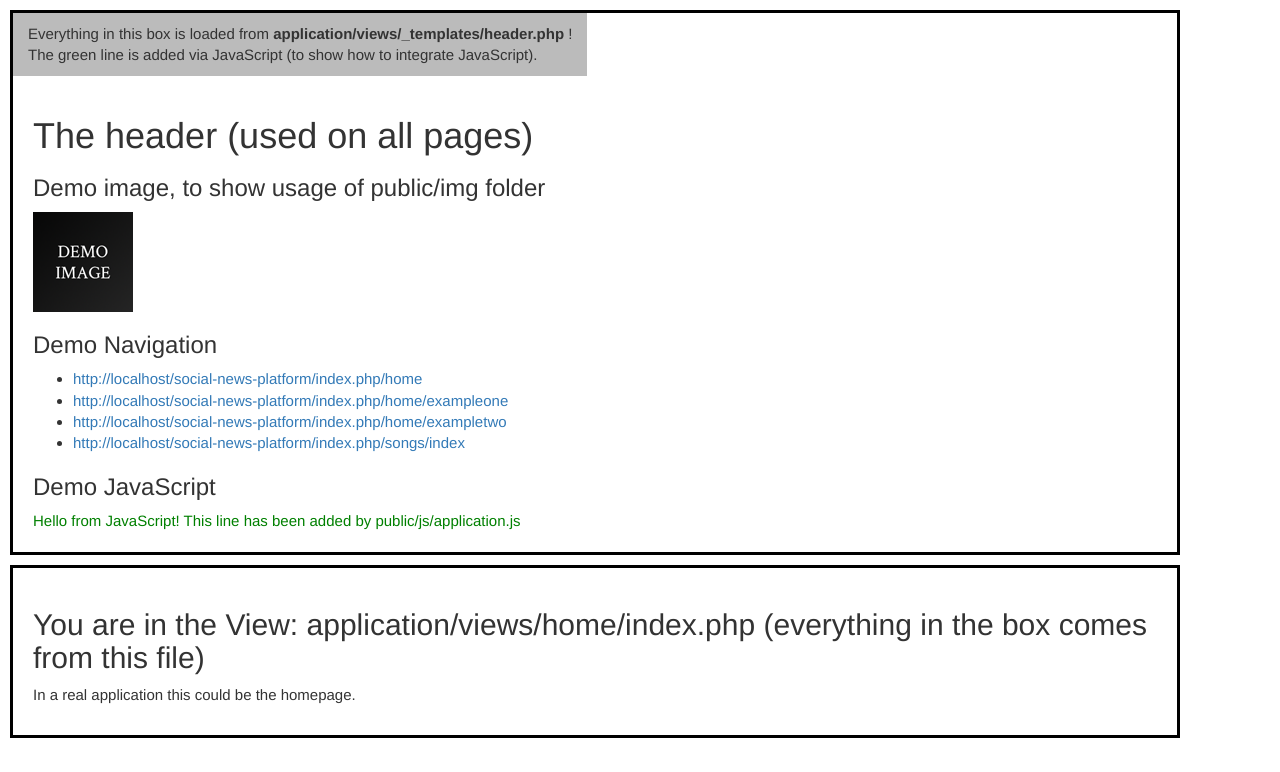
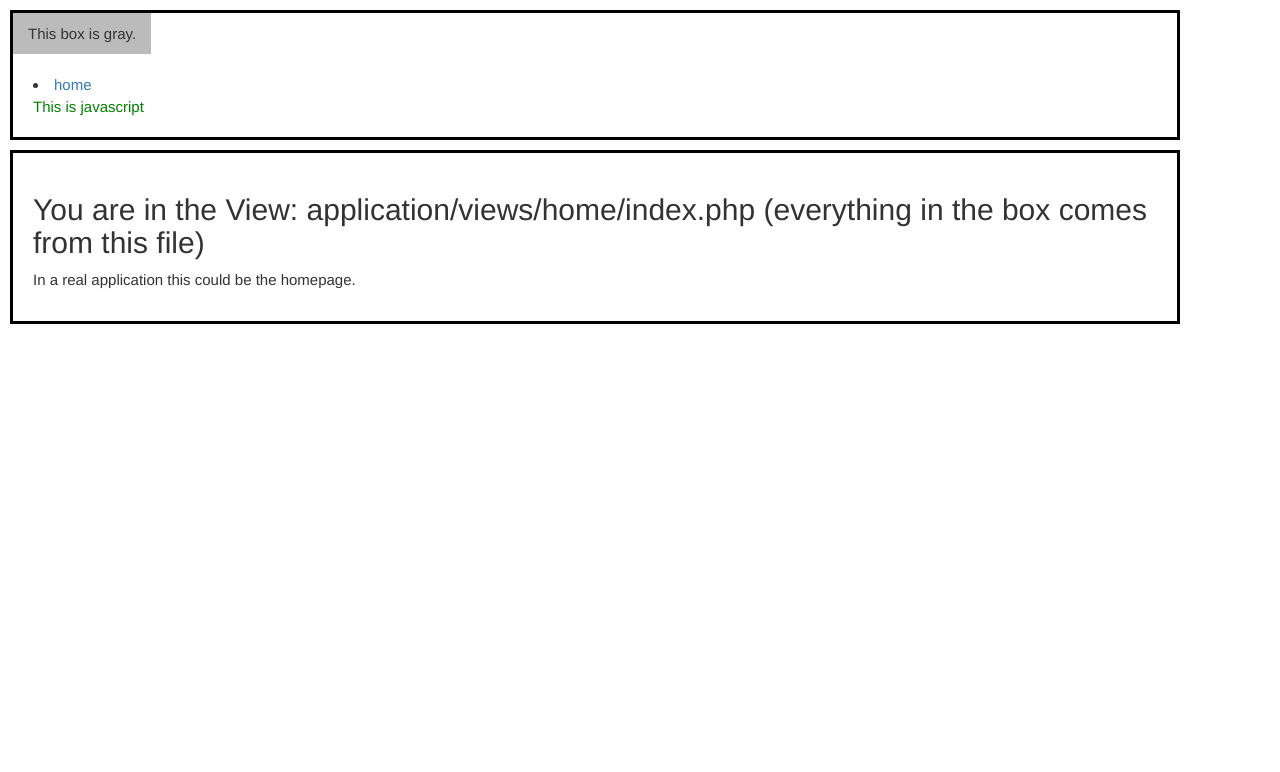
Before and after one commit to cs2102jan2015-12/social-news-platform, a PHP site: page / in a window 1280 px wide. Shown: the top 772 px of the page. Run offline with PHP 8.4, Linux system fonts and the light colour scheme; some libraries are stand-ins or nearby versions.

Commit message:
Made header more convenient and added post controller

```diff
--- a/application/views/_templates/header.php
+++ b/application/views/_templates/header.php
@@ -12,7 +12,7 @@ if (!$this) {
 <html lang="en">
 <head>
     <meta charset="utf-8">
-    <title>PHP MVC skeleton</title>
+    <title>Not Reddit</title>
     <meta name="description" content="">
     <meta name="viewport" content="width=device-width, initial-scale=1.0">
 
@@ -29,30 +29,30 @@ if (!$this) {
     <div class="container">
         <!-- Info -->
         <div class="where-are-we-box">
-            Everything in this box is loaded from <strong>application/views/_templates/header.php</strong> !
-            <br>
-            The green line is added via JavaScript (to show how to integrate JavaScript).
+            This box is gray.
         </div>
-        <h1>The header (used on all pages)</h1>
+
+        <!--<h1>The header (used on all pages)</h1>
         <!-- demo image -->
-        <h3>Demo image, to show usage of public/img folder</h3>
+        <!--<h3>Demo image, to show usage of public/img folder</h3>
         <div>
             <img src="<?php echo URL; ?>public/img/demo-image.png" alt="Demo image">
         </div>
         <!-- navigation -->
-        <h3>Demo Navigation</h3>
+        <!--<h3>Demo Navigation</h3>
         <div class="navigation">
             <ul>
                 <!-- same like "home" or "home/index" -->
-                <li><a href="<?php echo URL_WITH_INDEX_FILE; ?>"><?php echo URL_WITH_INDEX_FILE; ?>home</a></li>
-                <li><a href="<?php echo URL_WITH_INDEX_FILE; ?>home/exampleone"><?php echo URL_WITH_INDEX_FILE; ?>home/exampleone</a></li>
-                <li><a href="<?php echo URL_WITH_INDEX_FILE; ?>home/exampletwo"><?php echo URL_WITH_INDEX_FILE; ?>home/exampletwo</a></li>
+                <li><a href="<?php echo URL_WITH_INDEX_FILE; ?>">home</a></li>
+                <!--<li><a href="<?php echo URL_WITH_INDEX_FILE; ?>home/exampleone"><?php echo URL_WITH_INDEX_FILE; ?>home/exampleone</a></li>
+
                 <!-- "songs" and "songs/index" are the same -->
-                <li><a href="<?php echo URL_WITH_INDEX_FILE; ?>songs/"><?php echo URL_WITH_INDEX_FILE; ?>songs/index</a></li>
+                <!--<li><a href="<?php echo URL_WITH_INDEX_FILE; ?>songs/"><?php echo URL_WITH_INDEX_FILE; ?>songs/index</a></li>
             </ul>
         </div>
+
         <!-- simple div for javascript output, just to show how to integrate js into this MVC construct -->
-        <h3>Demo JavaScript</h3>
+        <!--<h3>Demo JavaScript</h3>-->
         <div id="javascript-header-demo-box">
         </div>
     </div>
--- a/public/js/application.js
+++ b/public/js/application.js
@@ -9,7 +9,7 @@ $(function() {
     	demoHeaderBox = $('#javascript-header-demo-box');
     	demoHeaderBox
     		.hide()
-    		.text('Hello from JavaScript! This line has been added by public/js/application.js')
+    		.text('This is javascript')
     		.css('color', 'green')
     		.fadeIn('slow');
     }
```
Also changed, not shown: application/controllers/post.php (+51 -0 lines), application/models/post.php (+43 -5 lines), application/models/comment.php (added), application/views/post/comment.php (added), application/views/post/index.php (added).
